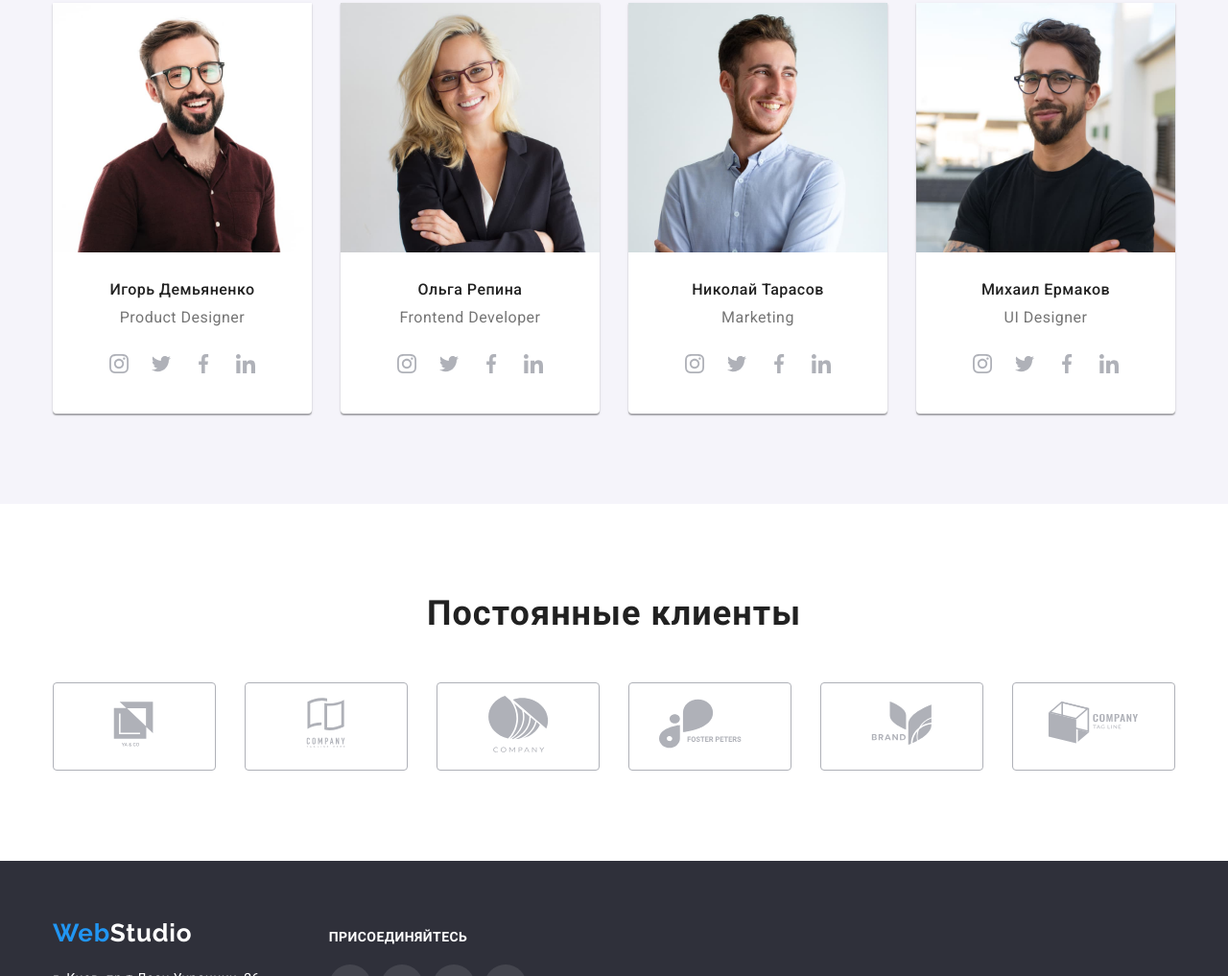
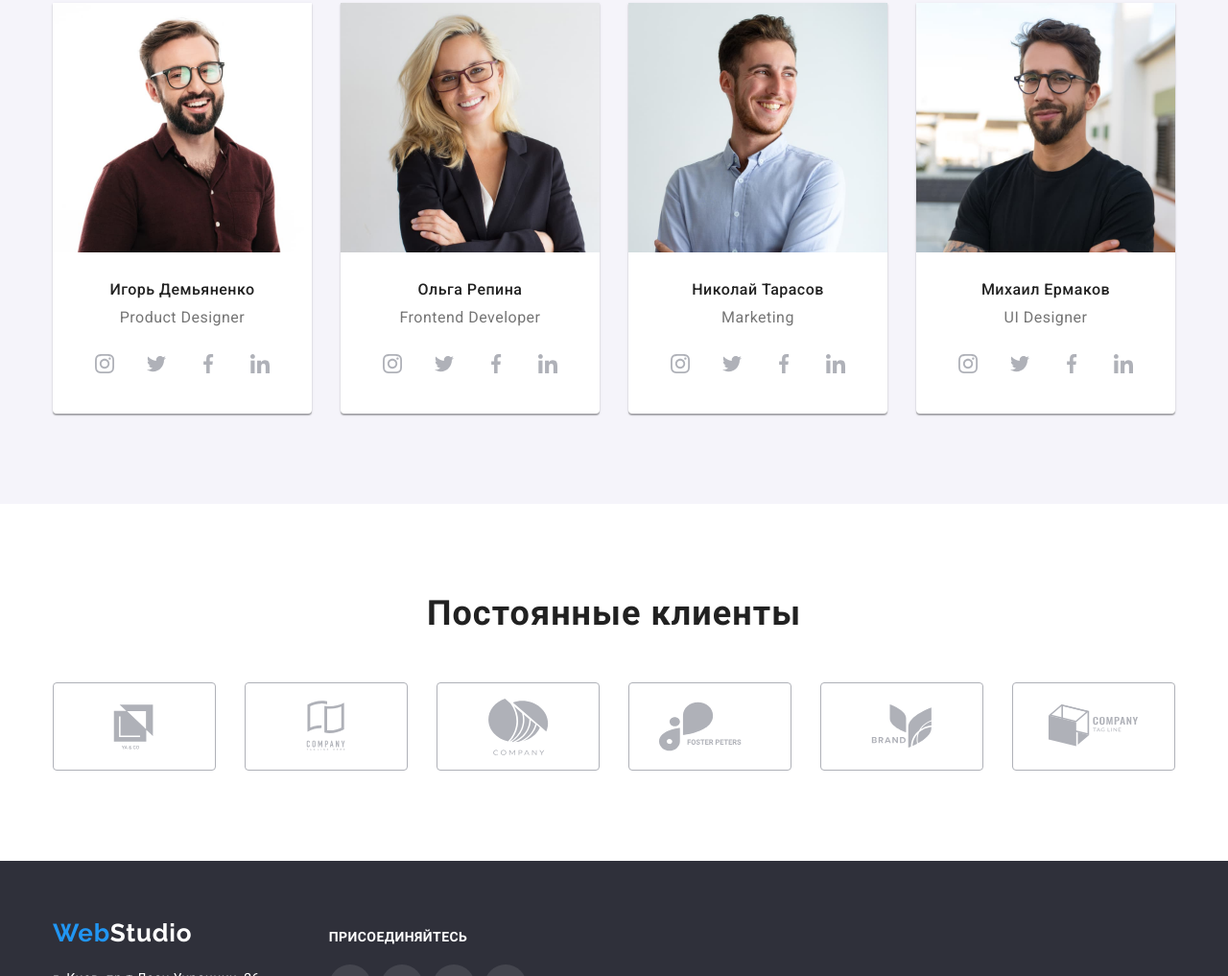
Before and after one commit to 1Anka1/1Anka1-goit-markup-hw-04, a plain HTML site: page index.html in a window 1280 px wide. Shown: the part 1783-2800 px from the top of the page at 96% size. Drawn offline with nearby package versions, Linux system fonts and the light colour scheme.

Commit message:
Modifications

```diff
--- a/css/style.css
+++ b/css/style.css
@@ -112,7 +112,6 @@ address {
 }
 .contact-links-list-link{
     display: flex;
-    justify-content: center;
     align-items:center;
     font-weight: 500;
     font-size: 14px;
@@ -136,7 +135,7 @@ color: var(--accent-color);
 }
 .contact-icon{
     margin-right:10px;
-    fill: var(--icon-color);
+    fill: var(--second-text-color);
 
 }
 /* ========= END HEADER ========= */
@@ -287,6 +286,9 @@ color: var(--accent-color);
     height: 44px;
     border-radius: 50%;
 }
+.social-icon-item:not(:last-child){
+    margin-right: 10px;
+}
 .social-icon{
     fill: var(--icon-color);
 }
@@ -309,23 +311,27 @@ color: var(--accent-color);
     display: flex;
 }
 .clients-list-item{
-    display: flex;
-    justify-content: center;
-    align-items: center;
     width: 170px;
     height: 92px;
-    border: 1px solid var(--icon-color);
-    border-radius: 4px;
 }
 .clients-list-item:not(:last-child){
     margin-right: 30px;
 }
-.clients-list-item:hover,
-.clients-list-item:focus{
+.clients-icon-link{
+    width: 100%;
+    height: 100%;
+    border: 1px solid var(--icon-color);
+    border-radius: 4px;
+    display: flex;
+    justify-content: center;
+    align-items: center;
+}
+.clients-icon-link:hover,
+.clients-icon-link:focus{
     border: 1px solid var(--accent-color);
 }
-.clients-list-item:hover .client-icon,
-.clients-list-item:focus .client-icon{
+.clients-icon-link:hover .client-icon,
+.clients-icon-link:focus .client-icon{
     fill: var(--accent-color);
 }
 .client-icon{
@@ -340,6 +346,7 @@ color: var(--accent-color);
 }
 .footer-container {
     display: flex;
+    align-items:baseline;
 }
 .footer-logo{
     display: inline-block;
@@ -376,10 +383,10 @@ color: var(--accent-color);
 .contact-list-link:focus{
     color: var(--accent-color);
 }
+
 /* ========= FOOTER-ICON ========= */
-.footer-social-list{
+.footer-second{
     margin-left: 72px;
-    margin-top: 12px;
 }
 .footer-social-icon-list{
     display: flex;
@@ -434,24 +441,16 @@ color: var(--accent-color);
     border: none;
     border-radius: 4px;
 }
-.hero-list-item:not(:last-child){
-    margin-right: 8px;
-}
-.project-list li:hover,
-.project-list li:focus{
-    box-shadow: 0px 1px 1px rgba(0, 0, 0, 0.12), 0px 4px 4px rgba(0, 0, 0, 0.06), 1px 4px 6px rgba(0, 0, 0, 0.16);
-}
 .modal-btn:hover,
 .modal-btn:focus{
     background-color: var(--accent-color);
     color: var(--white-text-color);
 }
+
+.hero-list-item:not(:last-child){
+    margin-right: 8px;
+}
 /* ========= PORTFOLIO PROJECT ========= */
-.project-wrapp{
-    padding: 20px 24px;
-    border: 1px solid #EEEEEE;
-    border-top: none;
-}
 .project-list{
     display: flex;
     flex-wrap: wrap;
@@ -461,9 +460,25 @@ color: var(--accent-color);
     background: var(--white-text-color);
     margin: 15px;
 }
+.project-list-link{
+    display: block;
+}
+.project-list-link:hover,
+.project-list-link:focus{
+   box-shadow: 0px 1px 1px rgba(0, 0, 0, 0.12),
+   0px 4px 4px rgba(0, 0, 0, 0.06),
+   1px 4px 6px rgba(0, 0, 0, 0.16);
+}
+
+.project-wrapp{
+    padding: 20px 24px;
+    border: 1px solid #EEEEEE;
+    border-top: none;
+}
 .project-title{
     margin-top: 0;
     margin-bottom: 4px;
+    color: var(--main-text-color);
     font-weight: 700;
     font-size: 18px;
     line-height: 2;
--- a/index.html
+++ b/index.html
@@ -111,25 +111,29 @@
                         <h3 class="employees-name">Игорь Демьяненко</h3>
                         <p class="employees-position" lang="en">Product Designer</p>
                         <ul class="social-list list">
-                            <li><a class="social-icon-link" href="">
+                            <li class="social-icon-item">
+                                <a class="social-icon-link" href="">
                                     <svg class="social-icon" width="20" height="20">
                                     <use href="./img/sprite.svg#icon-instagram"></use>
                                     </svg>
                                 </a>
                             </li>
-                            <li><a class="social-icon-link" href="">
+                            <li class="social-icon-item">
+                                <a class="social-icon-link" href="">
                                     <svg class="social-icon" width="20" height="20">
                                     <use href="./img/sprite.svg#icon-twitter"></use>
                                     </svg>
                                 </a>
                             </li>
-                            <li><a class="social-icon-link" href="">
+                            <li class="social-icon-item">
+                                <a class="social-icon-link" href="">
                                     <svg class="social-icon" width="20" height="20">
                                     <use href="./img/sprite.svg#icon-facebook"></use>
                                     </svg>
                                 </a>
                             </li>
-                            <li><a class="social-icon-link" href="">
+                            <li class="social-icon-item">
+                                <a class="social-icon-link" href="">
                                     <svg class="social-icon" width="20" height="20">
                                     <use href="./img/sprite.svg#icon-linkedin"></use>
                                     </svg>
@@ -144,25 +148,29 @@
                         <h3 class="employees-name">Ольга Репина</h3>
                         <p class="employees-position" lang="en">Frontend Developer</p>
                         <ul class="social-list list">
-                            <li><a class="social-icon-link" href="">
+                            <li class="social-icon-item">
+                                <a class="social-icon-link" href="">
                                     <svg class="social-icon" width="20" height="20">
                                     <use href="./img/sprite.svg#icon-instagram"></use>
                                     </svg>
                                 </a>
                             </li>
-                            <li><a class="social-icon-link" href="">
+                            <li class="social-icon-item">
+                                <a class="social-icon-link" href="">
                                     <svg class="social-icon" width="20" height="20">
                                     <use href="./img/sprite.svg#icon-twitter"></use>
                                     </svg>
                                 </a>
                             </li>
-                            <li><a class="social-icon-link" href="">
+                            <li class="social-icon-item">
+                                <a class="social-icon-link" href="">
                                     <svg class="social-icon" width="20" height="20">
                                     <use href="./img/sprite.svg#icon-facebook"></use>
                                     </svg>
                                 </a>
                             </li>
-                            <li><a class="social-icon-link" href="">
+                            <li class="social-icon-item">
+                                <a class="social-icon-link" href="">
                                     <svg class="social-icon" width="20" height="20">
                                     <use href="./img/sprite.svg#icon-linkedin"></use>
                                     </svg>
@@ -177,25 +185,29 @@
                         <h3 class="employees-name">Николай Тарасов</h3>
                         <p class="employees-position" lang="en">Marketing</p>
                         <ul class="social-list list">
-                            <li><a class="social-icon-link" href="">
+                            <li class="social-icon-item">
+                                <a class="social-icon-link" href="">
                                     <svg class="social-icon" width="20" height="20">
                                     <use href="./img/sprite.svg#icon-instagram"></use>
                                     </svg>
                                 </a>
                             </li>
-                            <li><a class="social-icon-link" href="">
+                            <li class="social-icon-item">
+                                <a class="social-icon-link" href="">
                                     <svg class="social-icon" width="20" height="20">
                                     <use href="./img/sprite.svg#icon-twitter"></use>
                                     </svg>
                                 </a>
                             </li>
-                            <li><a class="social-icon-link" href="">
+                            <li class="social-icon-item">
+                                <a class="social-icon-link" href="">
                                     <svg class="social-icon" width="20" height="20">
                                     <use href="./img/sprite.svg#icon-facebook"></use>
                                     </svg>
                                 </a>
                             </li>
-                            <li><a class="social-icon-link" href="">
+                            <li class="social-icon-item">
+                                <a class="social-icon-link" href="">
                                     <svg class="social-icon" width="20" height="20">
                                     <use href="./img/sprite.svg#icon-linkedin"></use>
                                     </svg>
@@ -210,25 +222,29 @@
                         <h3 class="employees-name">Михаил Ермаков</h3>
                         <p class="employees-position" lang="en">UI Designer</p>
                         <ul class="social-list list">
-                            <li><a class="social-icon-link" href="">
+                            <li class="social-icon-item">
+                                <a class="social-icon-link" href="">
                                     <svg class="social-icon" width="20" height="20">
                                     <use href="./img/sprite.svg#icon-instagram"></use>
                                     </svg>
                                 </a>
                             </li>
-                            <li><a class="social-icon-link" href="">
+                            <li class="social-icon-item">
+                                <a class="social-icon-link" href="">
                                     <svg class="social-icon" width="20" height="20">
                                     <use href="./img/sprite.svg#icon-twitter"></use>
                                     </svg>
                                 </a>
                             </li>
-                            <li><a class="social-icon-link" href="">
+                            <li class="social-icon-item">
+                                <a class="social-icon-link" href="">
                                     <svg class="social-icon" width="20" height="20">
                                     <use href="./img/sprite.svg#icon-facebook"></use>
                                     </svg>
                                 </a>
                             </li>
-                            <li><a class="social-icon-link" href="">
+                            <li class="social-icon-item">
+                                <a class="social-icon-link" href="">
                                     <svg class="social-icon" width="20" height="20">
                                     <use href="./img/sprite.svg#icon-linkedin"></use>
                                     </svg>
@@ -293,12 +309,12 @@
             </div>
         </section>
     </main>
+
+<!--FOOTER-->
     <footer class="footer">
         <div class="footer-container container">
-            <ul class="list">
-                <li>
+            <div class="footer-main">
                 <a class="footer-logo link" href="#"><span>Web</span>Studio</a>
-                </li>
                 <address class="contact-info">
                 <ul class="contact-info-list list">
                     <li><a href="https://goo.gl/maps/L3QvmrdTpUSkbaW27" target="_blank"
@@ -307,11 +323,12 @@
                     <li><a href="tel:+380961111111" class="contact-list-link link">+38 099 111 11 11</a></li>
                     </ul>
                 </ul>
+            </address>
+        </div>
  <!--FOOTER-ICON-->
+    <div class="footer-second">
         <ul class="footer-social-list list">
-                <li>
             <h3 class="title">Присоединяйтесь</h3>
-                </li>
         <ul class="footer-social-icon-list list">
             <li>
                 <a href="" class="footer-social-icon-link">
@@ -343,7 +360,8 @@
             </li>
         </ul>
     </ul>
-            </address>
+    </div>
+        </div>
     </div>
     </footer>
 </body>
```
Also changed, not shown: portfolio.html (+26 -7 lines), 2 other files. Lines whose indentation alone changed are shown as unchanged.
